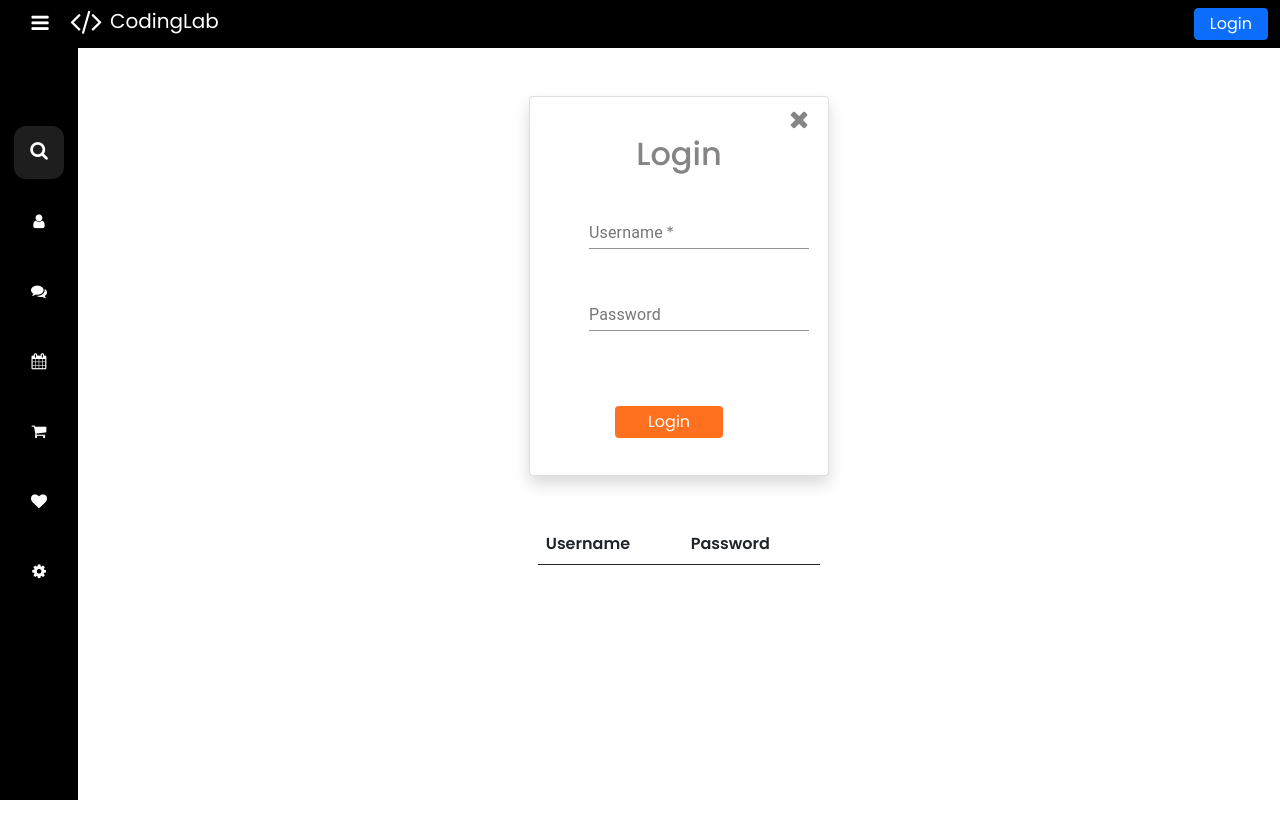
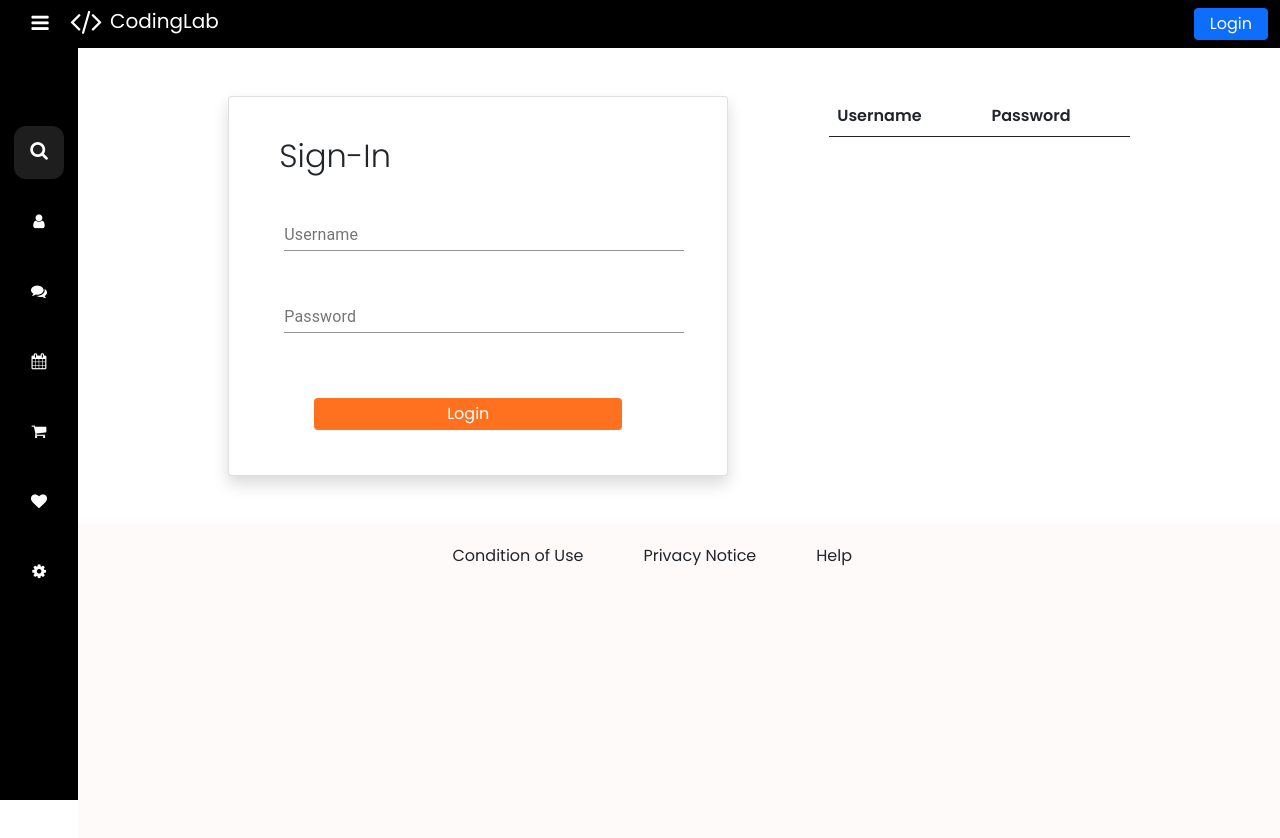
Before and after one commit to Madurai-coders/Navdropdown, a React (Create React App) app: page /form in a window 1280 px wide. Shown: the top 838 px of the page. Before the commit the page ends 800 px from the top, so only its background shows below. Built offline with nearby package versions, Linux system fonts and the light colour scheme.

Commit message:
commit on main

```diff
--- a/package.json
+++ b/package.json
@@ -3,8 +3,13 @@
   "version": "0.1.0",
   "private": true,
   "dependencies": {
+    "@emotion/react": "^11.8.1",
+    "@emotion/styled": "^11.8.1",
     "@material-ui/core": "^4.12.3",
     "@material-ui/icons": "^4.11.2",
+    "@mui/material": "^5.5.0",
+    "@mui/styled-engine-sc": "^5.4.2",
+    "@mui/styles": "^5.5.0",
     "@testing-library/jest-dom": "^5.16.1",
     "@testing-library/react": "^12.1.2",
     "@testing-library/user-event": "^13.5.0",
@@ -14,6 +19,7 @@
     "react-responsive": "^9.0.0-beta.6",
     "react-router-dom": "^5.2.0",
     "react-scripts": "5.0.0",
+    "styled-components": "^5.3.3",
     "web-vitals": "^2.1.4"
   },
   "scripts": {
--- a/src/App.js
+++ b/src/App.js
@@ -9,7 +9,7 @@ import Order from "./components/order/order";
 import Save from "./components/saved/save";
 import Setting from "./components/settings/setting";
 import Btm_nav from "./components/btm_nav/btm_nav";
- import Form from './components/form/form';
+import Form from './components/form/form';
 function App() {
 
   return (
@@ -26,7 +26,7 @@ function App() {
               <Route path="/order" excat component={Order}></Route>
               <Route path="/saved" excat component={Save}></Route>
               <Route path="/settings" excat component={Setting}></Route>
-               <Route path='/form' excat component={Form}></Route>
+              <Route path="/form" excat component={Form}></Route>
 
             </Switch>
 
--- a/src/components/form/form.css
+++ b/src/components/form/form.css
@@ -1,19 +1,7 @@
-.overlay {
-  position: fixed; /* Sit on top of the page content */
-  width: 100%; /* Full width (cover the whole page) */
-  height: 85%; /* Full height (cover the whole page) */
-  top: 60px;
-  left: 1%;
-  right: 0px;
-  bottom: 0;
-  /* Black background with opacity */
-  /* Black background with opacity */
-  z-index: 2; /* Specify a stack order in case you'Wre using a different order for other elements */
-  cursor: pointer; /* Add a pointer on hover */
-}
+
 .card {
   height: 380px;
-  width: 300px;
+  width: 500px;
 }
 
 .close_1 {
@@ -24,26 +12,14 @@
   font-size: 25px;
 }
 .title1 {
-  margin-top: 10px;
-  color: rgb(134, 132, 132);
-}
-
-.word {
-  position: relative;
-  right: 59px;
-  color: black;
-  bottom: 60px;
-}
-.email {
-  position: relative;
-  right: 75px;
-  color: black;
-  bottom: 60px;
+  margin-left: 50px;
+  margin-top: 40px;
+  font-weight: 200;
 }
 
 .login {
   position: relative;
-  top: 105px;
+  top: 95px;
   right: 10px;
   margin-left: 95px;
   margin-right: 95px;
@@ -54,79 +30,100 @@
 .password {
   position: relative;
   top: 30px;
-  width: 220px;
-  left: 20px;
+  width: 400px;
+  left: 55px;
 }
 .username {
-  width: 220px;
+  width: 400px;
   position: relative;
-  left: 20px;
+  left: 55px;
   top: 20px;
 }
 .u_req {
   color: red;
-  font-size: 12px;
-  position:absolute;
-   left: 65px;
-  top: 150px;
+  font-size: 14px;
+  position: absolute;
+  left: 56px;
+  top: 160px;
   display: none;
 }
 .req_warning {
   display: block;
 }
-.u_longer{
+.u_longer {
   color: red;
-  font-size: 12px;
+  font-size: 14px;
   position: absolute;
-top: 150px;
-left: 65px;
+  top: 160px;
+  left: 56px;
   display: none;
 }
 .longer_warning {
   display: block;
 }
-.pass_req{
+.pass_req {
   color: red;
   font-size: 14px;
-  position: relative;
-  right: 10px;
+  position: absolute;
+  top: 243px;
+  left: 56px;
   display: none;
 }
 .req_warning {
   display: block;
 }
-.pass_long{
+.pass_long {
   color: red;
-       font-size: 12px;
-       position:absolute;
-    top: 240px;
-    left: 65px;
+  font-size: 14px;
+  position: absolute;
+  top: 243px;
+  left: 56px;
   display: none;
 }
-.long_warning{
+.long_warning {
   display: block;
 }
-.saved{
-       color:red;
-       font-size: 15px;
+
+
+.saved {
+  color: red;
+  font-size: 25px;
   position: absolute;
-       top: 350px;
-       left: 75px;
+  top: 340px;
+  left: 140px;
   display: none;
 }
-.cancel{
+.cancel {
   display: block;
 }
+
 .success{
-       color:darkgreen;
+  color:rgb(4,170,109);
   position: absolute;
-       top: 350px;
-       left: 75px;
+  top: 340px;
+  left: 90px;
+ font-size: 25px;
 display: none;
 }
-.successful{
+.successful {
   display: block;
 }
-.table{
+
+.table {
   padding: 0;
 }
+.footer{
+  background-color:rgb(255, 250, 250);
+height: 90vh;
+padding: 0;
+margin: 0;
+}
+
+.lists{
+  display: inline-block;
+  padding: 20px 30px;
+}
+.lists:hover{
+  color: rgb(255,113,30);
+  text-decoration:underline;
+}
--- a/src/components/form/form.js
+++ b/src/components/form/form.js
@@ -3,7 +3,20 @@ import React, { useState } from "react";
 import TextField from "@material-ui/core/TextField";
 
 function Form() {
-  const [close, setclose] = useState(true);
+  //   const [open, setOpen] = React.useState(false);
+  //   const handleClick = () => {
+  //     setOpen(true);
+  //   };
+
+  // const handleClose = (event, reason) => {
+  //   if (reason === 'clickaway') {
+  //     return;
+  //   }
+
+  //   setOpen(false);
+  // };
+  // const [clear, setclear] = useState(true);
+
   const [formvalue, setformvalue] = useState({
     username: "",
     password: "",
@@ -21,16 +34,29 @@ function Form() {
       document.querySelector("#u_error").classList.remove("longer_warning");
     }
 
-    if (formvalue.password.length < 10) {
+    if (formvalue.username.length > 0) {
+      document.querySelector("#u_req").classList.remove("req_warning");
+    } else if (formvalue.username.length < 1) {
+      document.querySelector("#u_error").classList.remove("longer_warning");
+    }
+
+    if (formvalue.password === "") {
+      document.querySelector("#p_req").classList.add("req_warning");
+    } else if (formvalue.password.length < 10) {
       document.querySelector("#p_error").classList.add("long_warning");
     } else {
+      document.querySelector("#p_error").classList.remove("long_warning");
+      document.querySelector("#p_req").classList.remove("req_warning");
+    }
+    if (formvalue.password.length > 0) {
+      document.querySelector("#p_req").classList.remove("req_warning");
+    } else if (formvalue.password.length < 1) {
       document.querySelector("#p_error").classList.remove("long_warning");
     }
   }
 
   function login() {
-    if (formvalue.username.length > 3 & formvalue.password.length > 5) {
-
+    if ((formvalue.username.length > 3) & (formvalue.password.length > 10)) {
       let array = inputdata;
       array.push({ ...formvalue });
 
@@ -45,34 +71,34 @@ function Form() {
     } else {
       document.querySelector("#not_saved").classList.add("cancel");
     }
+
+    if ((formvalue.username.length > 3) & (formvalue.password.length > 10)) {
+      document.querySelector("#not_saved").classList.remove("cancel");
+    } else if (
+      (formvalue.username.length < 1) &
+      (formvalue.password.length < 1)
+    ) {
+      document.querySelector("#success").classList.remove("successful");
+    }
   }
   return (
     <>
-      {close && (
-        <>
       <div className="d-flex justify-content-center">
-            <div className="col-auto">
-              <div className="card mt-5 text-center bg-white  shadow">
-                <div onClick={() => setclose(false)}>
-                  <i class=" close_1 fa fa-times" aria-hidden="true"></i>
-                </div>
-
-                <h2 className="title1">Login</h2>
+        <div className="col-6">
+          <div className="card mt-5 bg-white  shadow">
+            <h2 className="title1">Sign-In</h2>
 
             <div className="d-flex flex-column">
               <div>
                 <TextField
                   type="text"
-                      required
                   className="username"
-                      id="standard-secondary"
                   label="Username"
                   value={formvalue.username}
                   onKeyUp={submit}
                   onChange={(e) =>
                     setformvalue({ ...formvalue, username: e.target.value })
                   }
-                      color="secondary"
                 />
               </div>
               <p id="u_req" className="u_req">
@@ -87,14 +113,12 @@ function Form() {
                 <TextField
                   type="password"
                   className="password"
-                      id="standard-secondary"
                   onKeyUp={submit}
                   onChange={(e) =>
                     setformvalue({ ...formvalue, password: e.target.value })
                   }
                   value={formvalue.password}
                   label="Password"
-                      color="secondary"
                 />
               </div>
               <p id="p_req" className="pass_req">
@@ -107,20 +131,26 @@ function Form() {
               <button type="button" onClick={login} class=" login  btn btn">
                 Login
               </button>
+
               <p id="not_saved" className="saved">
                 Save cancelled!
               </p>
+              {/* {clear && (
+                    <> */}
               <p id="success" className="success">
                 Data saved successfully
               </p>
+              {/* <div onClick={() => setclear(false)}> */}
+              {/* <span>
+                          <i class=" clear fa fa-times" aria-hidden="true"></i>
+                        </span>
                       </div>
+                    </>
+                  )} */}
             </div>
           </div>
         </div>
 
-
-
-      <div className="row justify-content-center">
         <div className="col-3 mt-5">
           <table class="table table-hover ">
             <thead>
@@ -136,8 +166,6 @@ function Form() {
                     <tr>
                       <td>{dataval.username}</td>
                       <td>{dataval.password}</td>
-
-
                     </tr>
                   </>
                 );
@@ -146,8 +174,16 @@ function Form() {
           </table>
         </div>
       </div>
-      </>
-      )}
+
+      <div className="footer row justify-content-center mt-5">
+        <div className="col-lg-6 col-md-9 col-sm-6">
+       <ul>
+         <li className="lists">Condition of Use</li>
+         <li className="lists">Privacy Notice</li>
+         <li className="lists">Help</li>
+       </ul>
+       </div>
+      </div>
     </>
   );
 }
--- a/src/components/respons_nav/respons_nav.css
+++ b/src/components/respons_nav/respons_nav.css
@@ -281,10 +281,7 @@
   display: none;
 }
 
-.sidebar ul li:hover .tooltips {
-  top: 50%;
-  display: block;
-}
+
 
 .sidebar.close ul li .tooltips {
   display: none;
--- a/src/components/respons_nav/respons_nav.js
+++ b/src/components/respons_nav/respons_nav.js
@@ -6,6 +6,10 @@ function Respons_nav() {
     document.querySelector("#btn").classList.toggle("inactive");
     document.querySelector("#sidebar").classList.toggle("close");
     document.querySelector("#logout").classList.toggle("change");
+    document.querySelector("#submenu").classList.remove("menuopen");
+    document.querySelector("#arrow").classList.remove("down");
+    document.querySelector("#submenu_1").classList.remove("menuopen_1");
+    document.querySelector("#arrow_1").classList.remove("down_1");
   };
 
   const addfnt = () => {
@@ -23,13 +27,17 @@ function Respons_nav() {
   const dropdown = () => {
     document.querySelector("#submenu").classList.toggle("menuopen");
     document.querySelector("#arrow").classList.toggle("down");
+    document.querySelector("#submenu_1").classList.remove("menuopen_1");
+    document.querySelector("#arrow_1").classList.remove("down_1");
   };
 
   const dropdown_1 = () => {
     document.querySelector("#submenu_1").classList.toggle("menuopen_1");
     document.querySelector("#arrow_1").classList.toggle("down_1");
+    document.querySelector("#submenu").classList.remove("menuopen");
+    document.querySelector("#arrow").classList.remove("down");
   };
-  // const [Login, setLogin] = useState(false);
+
   return (
     <>
       <div className="sidebar" id="sidebar">
@@ -43,12 +51,10 @@ function Respons_nav() {
                 </span>
               </a>
               <form class="d-flex">
-                <Link to="/form" style={{ textDecoration: "none" }}>
+                 <Link to="/form" style={{ textDecoration: "none" }}>
                   <button class="btn btn-primary">Login</button>{" "}
                 </Link>
-                {/* <button onClick={() => (setLogin(true))} class="btn btn-primary" type="submit">
-                  Login
-                </button> */}
+
               </form>
             </div>
           </nav>
@@ -72,7 +78,7 @@ function Respons_nav() {
                 </span>
                 <i
                   id="arrow"
-                  onMouseOver={dropdown}
+                  onClick={dropdown}
                   className="chevron_down fa fa-sort-down"
                 ></i>
               </a>
@@ -111,7 +117,7 @@ function Respons_nav() {
                 <span className="link_name">Order</span>
                 <i
                   id="arrow_1"
-                  onMouseOver={dropdown_1}
+                  onClick={dropdown_1}
                   className="chevron_down_1 fa fa-sort-down"
                 ></i>
               </a>
@@ -169,11 +175,7 @@ function Respons_nav() {
           </div>
         </ul>
       </div>
-      {/* {Login &&(
-  <>
-<Form></Form>
-  </>
-)} */}
+
     </>
   );
 }
```
Also changed, not shown: 1 other file (tests, documents, lock files or other folders). Lines whose indentation alone changed are shown as unchanged.
